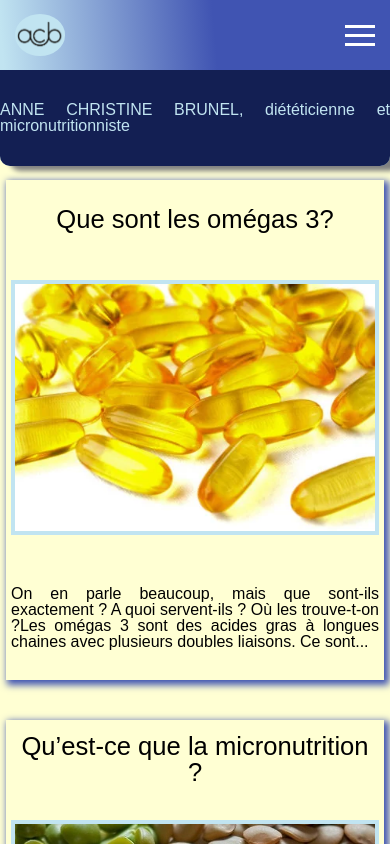
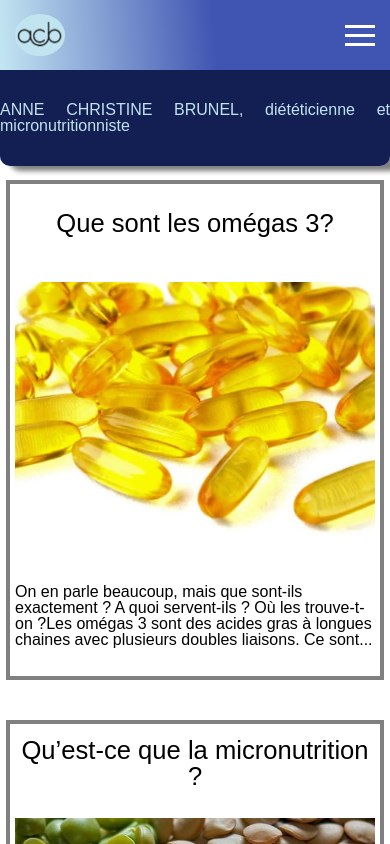
Before and after one commit to Ben43200/brunel-vite, a React (Vite) app: page /blog in a window 390 px wide. Shown: the top 844 px of the page. Built offline with nearby package versions, Linux system fonts and the light colour scheme.

Commit message:
suppression carousel circle mobile, passage body white, suppression border image blog bleue ciel border blog card en gray suppression box-shadow bleue justify left text

```diff
--- a/src/components/carousel/carousel.scss
+++ b/src/components/carousel/carousel.scss
@@ -66,7 +66,7 @@ transition: all 0.5s ease; //transition effect
   }
 
 .carousel-home-container{
-  display: none;
+  // display: none;
   width: 100%;
   // height:500px;
 
@@ -105,8 +105,8 @@ transition: all 0.5s ease; //transition effect
     position: relative;
     height:600px;
     width: 100%;
-    display: flex;
-    align-items: center;
+    // display: flex;
+    // align-items: center;
   }
 
   .carousel-item {
--- a/src/css/main.scss
+++ b/src/css/main.scss
@@ -10,7 +10,7 @@
     font-weight: 400;
   }
   body{
-    background-color: #ffffd3;
+    // background-color: #ffffd3;
   }
 
   //paragraphe intro
--- a/src/pages/blog/blog.scss
+++ b/src/pages/blog/blog.scss
@@ -39,8 +39,8 @@ gap:20px;
     color: black;
     display: grid;
     justify-items: center;
-    // border: 4px solid #c1e4f1;
-    box-shadow: 3px 3px 7px 2px #4054b2;
+    border: 4px solid gray;
+    // box-shadow: 3px 3px 7px 2px #4054b2;
     // box-shadow: 3px 3px 7px 2px #c1e4f1;
 
     height: 500px;
@@ -85,7 +85,7 @@ width: 100%;
     justify-content: center;
     width:100%;
     height:255px;
-    border: 4px solid #c1e4f1;
+    // border: 4px solid #c1e4f1;
     grid-area: image;
 
 
@@ -142,3 +142,12 @@ width: 100%;
     align-items: center;
     flex-direction: column;
 }
+
+
+#blog-card > p{
+    text-align:left
+}
+
+.complet-text{
+    text-align: left;
+}
--- a/src/pages/home/Home.jsx
+++ b/src/pages/home/Home.jsx
@@ -43,11 +43,11 @@ const Home = () => {
 
   return (
     <main className="home-container">
-      <div className="little-carousel">
+      {/* <div className="little-carousel">
       {/* <Suspense fallback={<div>Chargement...</div>}> */}
-        <Carousel images={images} />
+        {/* <Carousel images={images} /> */}
         {/* </Suspense> */}
-      </div>
+      {/* </div> */}
       <div className="carousel-home-container">
       {/* <Suspense fallback={<div>Chargement...</div>}> */}
         <FullCarousel images={ImageData} />
```
